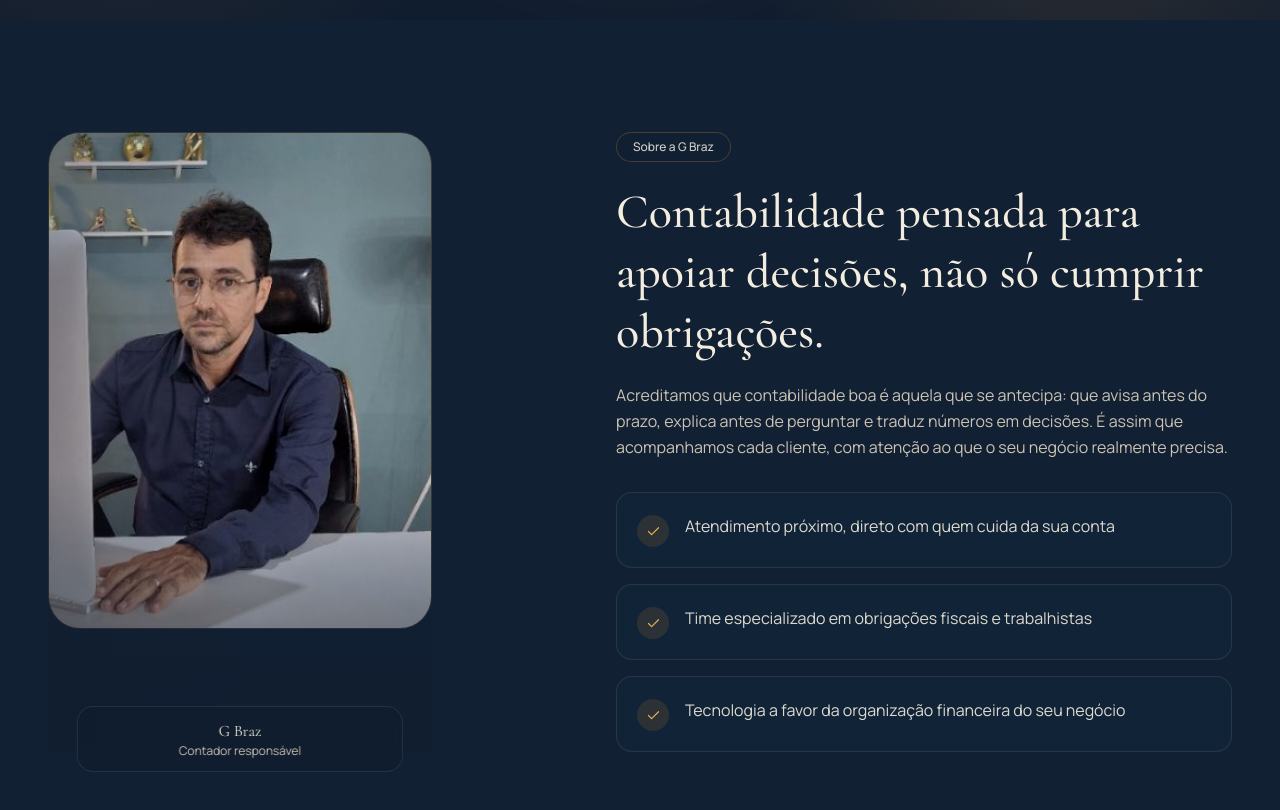
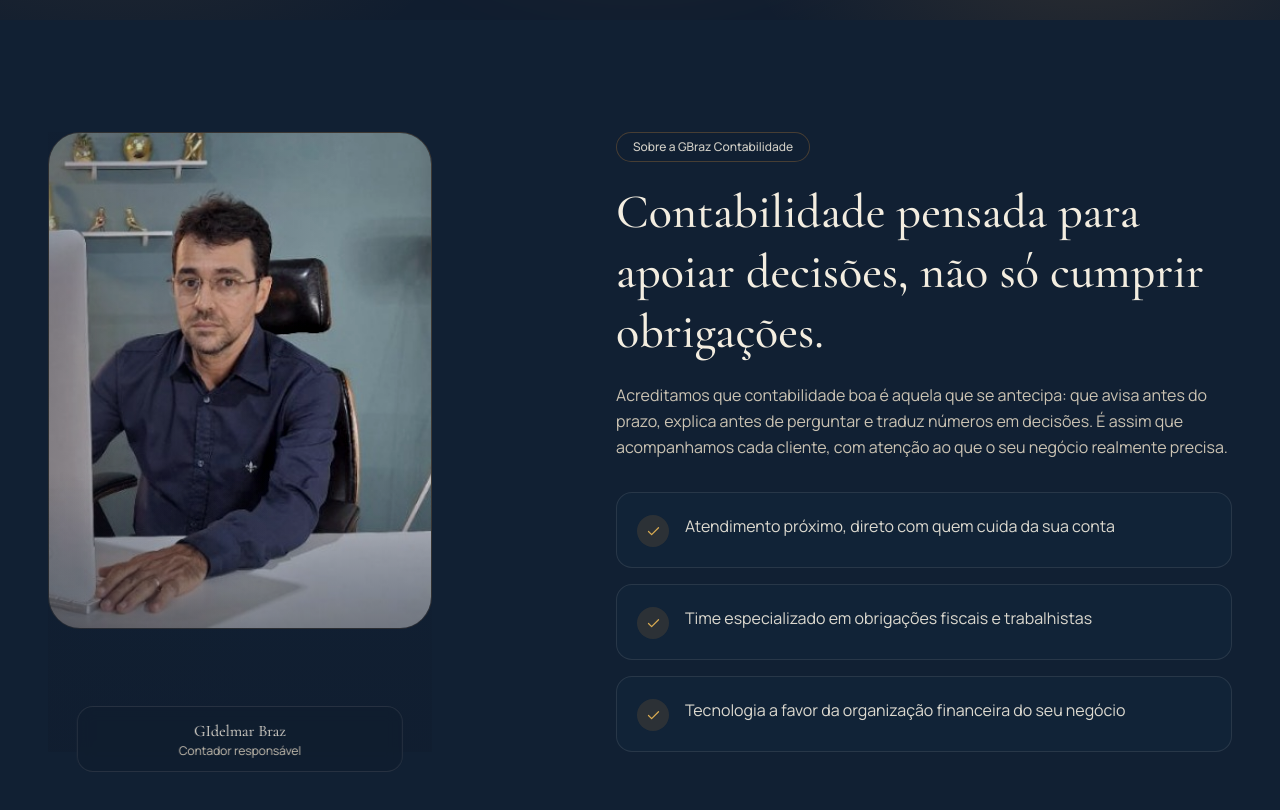
Before and after one commit to gidelmarjr-art/gbraz-contabilidade, a React (Vite) app: page / in a window 1280 px wide. Shown: the part 780-1590 px from the top of the page. Built offline with nearby package versions, Linux system fonts and the light colour scheme.

Commit message:
Atualização About

```diff
--- a/src/components/sections/About.tsx
+++ b/src/components/sections/About.tsx
@@ -18,7 +18,7 @@ export function About() {
           <div className="overflow-hidden rounded-[2rem] border border-gold-500/25">
             <img
               src={contadorPhoto}
-              alt="Responsável pela G Braz Contabilidade em seu escritório"
+              alt="Responsável pela GBraz Contabilidade em seu escritório"
               className="h-full w-full object-cover [filter:saturate(0.85)_contrast(1.05)]"
             />
             <div
@@ -30,7 +30,7 @@ export function About() {
             />
           </div>
           <div className="absolute -bottom-5 left-1/2 w-[85%] -translate-x-1/2 rounded-2xl border border-cream/10 bg-navy-950/90 px-5 py-3 text-center backdrop-blur-sm">
-            <p className="font-display text-base text-cream">G Braz</p>
+            <p className="font-display text-base text-cream">GIdelmar Braz</p>
             <p className="text-xs text-cream-dim">Contador responsável</p>
           </div>
         </Reveal>
@@ -38,7 +38,7 @@ export function About() {
         <div>
           <Reveal>
             <SectionHeading
-              eyebrow="Sobre a G Braz"
+              eyebrow="Sobre a GBraz Contabilidade"
               title="Contabilidade pensada para apoiar decisões, não só cumprir obrigações."
               description="Acreditamos que contabilidade boa é aquela que se antecipa: que avisa antes do prazo, explica antes de perguntar e traduz números em decisões. É assim que acompanhamos cada cliente, com atenção ao que o seu negócio realmente precisa."
             />
```
